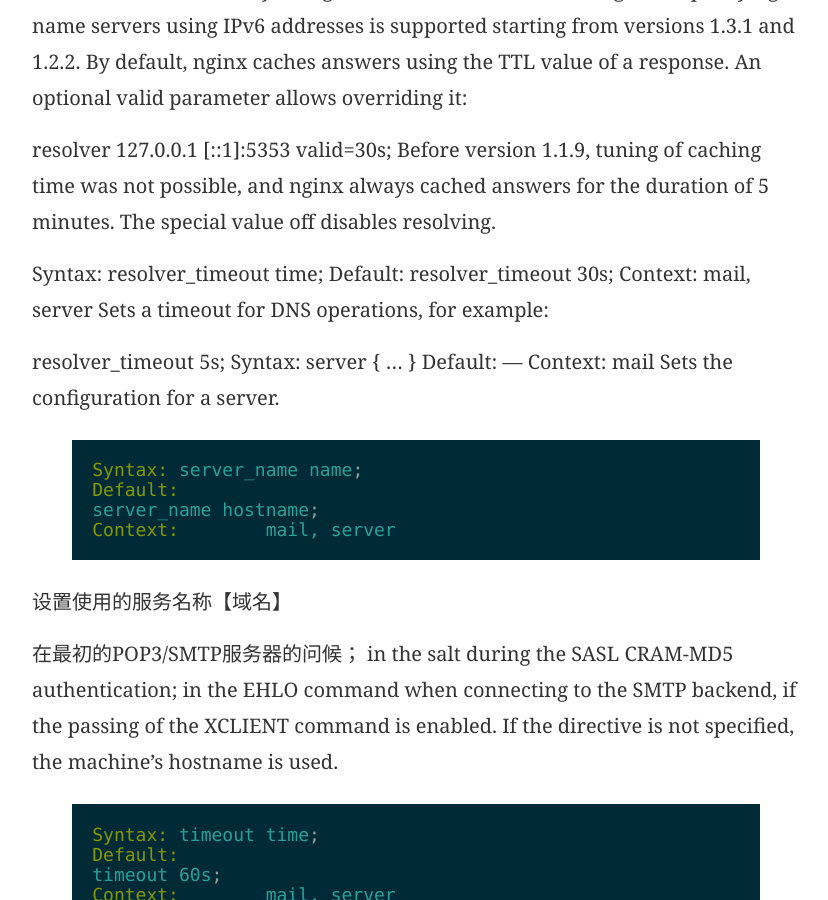
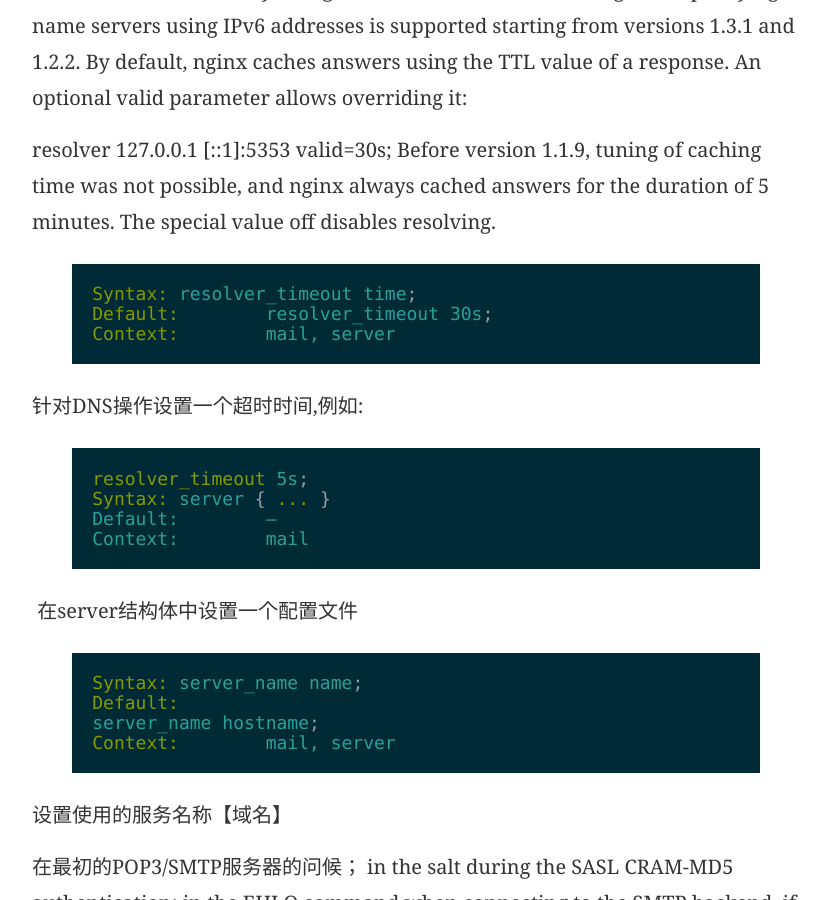
Before and after one commit to Adger01/blog.github.io, a Jekyll site: the page built from _posts/2017-02-18-Module ngx_mail_core_module.md, in a window 1280 px wide and 900 px high, scrolled down 3848 px. Shown: the whole window, without its empty margins (224-1052 px from the left). Built offline with Jekyll 4.4.1, drawn with Linux system fonts in a browser that asks for light colours; some web fonts are replaced; our own code applies the rules of GitHub Pages for plain Markdown files; comment, search, counter and statistics services are not loaded.

Commit message:
Update 2017-02-18-Module ngx_mail_core_module.md

```diff
--- a/_posts/2017-02-18-Module ngx_mail_core_module.md
+++ b/_posts/2017-02-18-Module ngx_mail_core_module.md
@@ -111,18 +111,21 @@ resolver 127.0.0.1 [::1]:5353 valid=30s;
 Before version 1.1.9, tuning of caching time was not possible, and nginx always cached answers for the duration of 5 minutes.
 The special value off disables resolving.
 
+{% highlight nginx %}
 Syntax:	resolver_timeout time;
-Default:
-resolver_timeout 30s;
+Default:	resolver_timeout 30s;
 Context:	mail, server
-Sets a timeout for DNS operations, for example:
+{% endhighlight %}
 
+ 针对DNS操作设置一个超时时间,例如:
+
+{% highlight nginx%}
 resolver_timeout 5s;
 Syntax:	server { ... }
 Default:	—
 Context:	mail
-Sets the configuration for a server.
-
+{% endhighlight %}
+  在server结构体中设置一个配置文件
 
 {% highlight nginx %}
 Syntax:	server_name name;
```
